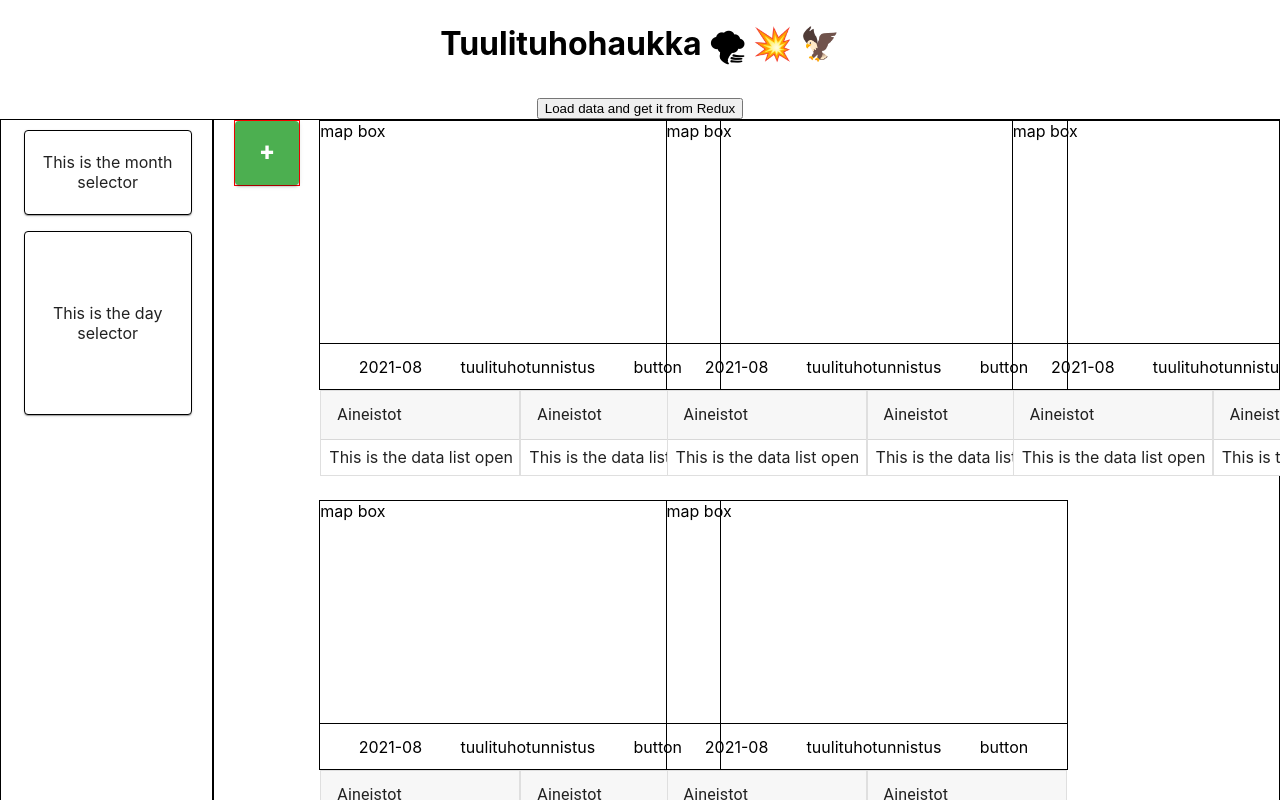
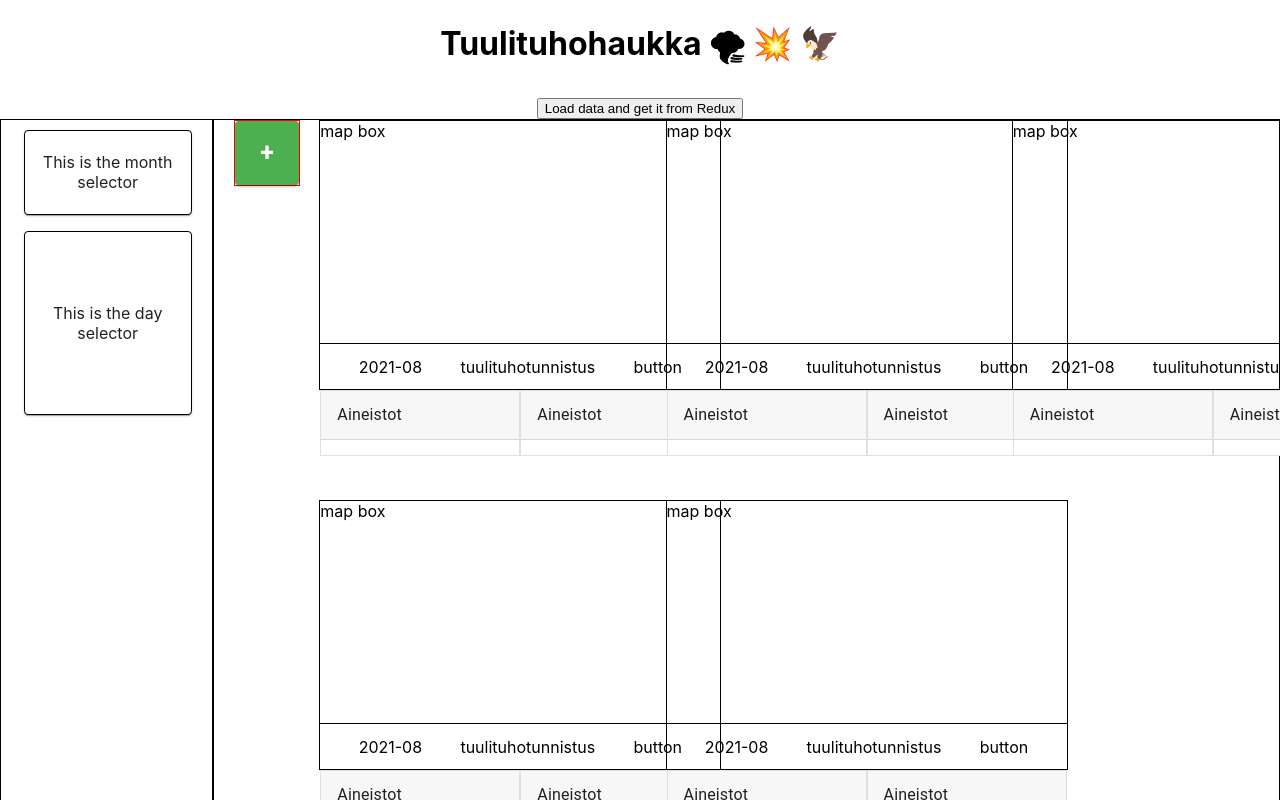
Before and after one commit to spatineo/tuulituhohaukka, a React (Create React App) app in the folder app/: page / in a window 1280 px wide. Shown: the top 800 px of the page. Built offline with nearby package versions, Linux system fonts and the light colour scheme.

Commit message:
Fetching data from redux and mapping listItems based on the data

```diff
--- a/app/src/Components/MapView/DataSourceList.tsx
+++ b/app/src/Components/MapView/DataSourceList.tsx
@@ -1,15 +1,31 @@
 import * as React from 'react'
 import { createStyles, makeStyles } from '@material-ui/styles'
+import { useSelector } from 'react-redux'
+
+import SourceDataListItem from './DataSourceListItem'
 
 // interface interfaceName {
 //   value: string
 // }
 
 const DataSourceList: React.FC = () => {
+  const [selectedValue, setSelectedValue] = React.useState('')
   const classes = useStyles()
+  const sources = useSelector((state: any) => state.data.cache.sources)
+  console.log('Source from redux are: ', sources)
+
+  const handleChange = (value: string) => {
+    setSelectedValue(value)
+  }
+
   return (
     <div>
-      This is the data list open
+      {sources.map((source: any) =>
+        <SourceDataListItem
+          selectedValue={selectedValue}
+          name={source.name}
+          onChange={handleChange}
+        />)}
     </div>
   )
 }
```
